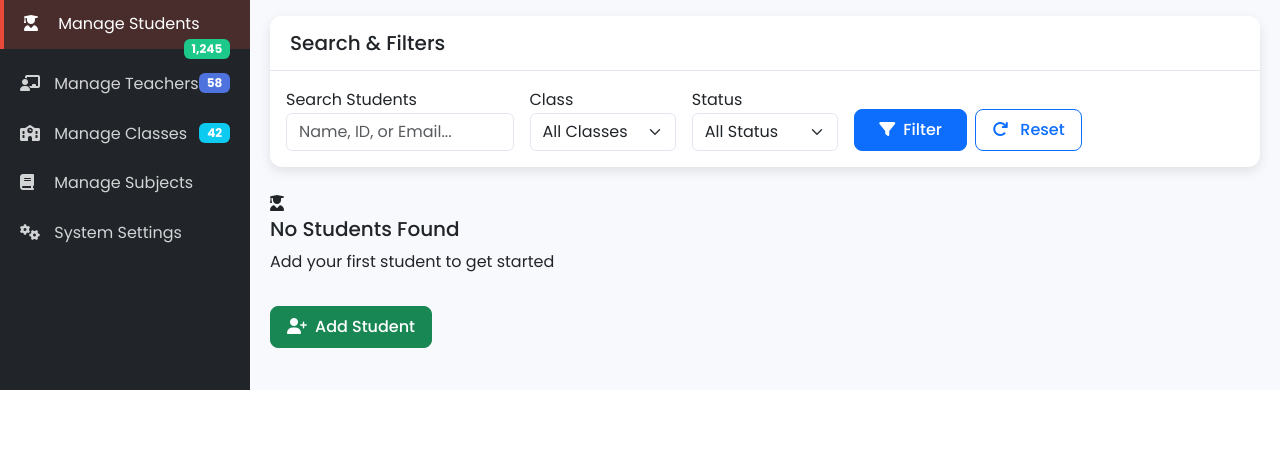
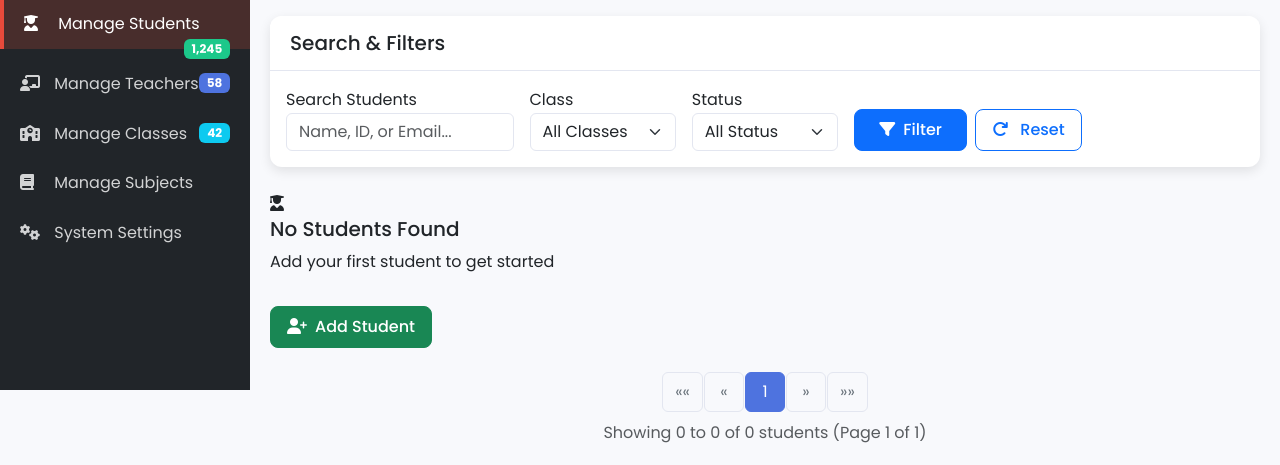
Before and after one commit to Mubarak149/alarabee_international_school_SMS, a Django app: page /school/admin/students/ in a window 1280 px wide. Shown: the part 410-875 px from the top of the page. Before the commit the page ends 800 px from the top, so only its background shows below. Run offline with Django 5.2, Linux system fonts and the light colour scheme; data that the repository does not hold is empty.

Commit message:
adding pagination

```diff
--- a/school_admin/views.py
+++ b/school_admin/views.py
@@ -1,5 +1,6 @@
 from django.shortcuts import render, redirect, get_object_or_404
 from django.contrib import messages
+from django.core.paginator import Paginator, EmptyPage, PageNotAnInteger
 from accounts.forms import StudentUserForm
 from students.forms import StudentProfileForm, StudentClassForm
 from students.models import StudentProfile, StudentClass
@@ -8,6 +9,7 @@ from academics.forms import SchoolClassForm, AcademicYearForm
 from academics.models import AcademicYear, SchoolClass, Subject
 from django.db import transaction
 from datetime import datetime
+
 # Create your views here.
 def admin_panel(request):
     return render(request, "school_admin/admin_dashboard.html")
@@ -18,8 +20,28 @@ def admin_profile(request):
 
 # views.py
 def manage_students(request):
-    # Get all students with related data
-    students = StudentProfile.objects.select_related('user').prefetch_related('class_records').all()
+    # Get all students with related data, ordered from newest to oldest
+    students_list = StudentProfile.objects.select_related('user').prefetch_related('class_records').all().order_by('-id')  # '-' means descending
+
+    # Get items per page from request or use default
+    per_page = request.GET.get('per_page', 12)
+    try:
+        per_page = int(per_page)
+        if per_page not in [12, 24, 36, 48, 100]:
+            per_page = 12
+    except ValueError:
+        per_page = 12
+
+    # Pagination setup
+    page = request.GET.get('page', 1)
+    paginator = Paginator(students_list, 12)  # Show 12 students per page
+
+    try:
+        students = paginator.page(page)
+    except PageNotAnInteger:
+        students = paginator.page(1)
+    except EmptyPage:
+        students = paginator.page(paginator.num_pages)
 
     if request.method == "POST":
         print("POST request received", request.POST)
@@ -132,7 +154,7 @@ def manage_students(request):
                     print("Form errors found", user_form.errors, profile_form.errors, class_form.errors)
                     # Pass form errors to template context
                     context = {
-                        'students': StudentProfile.objects.all(),
+                        'students': students,
                         'user_form': user_form,
                         'profile_form': profile_form,
                         'class_form': class_form,
--- a/templates/school_admin/manage_students.html
+++ b/templates/school_admin/manage_students.html
@@ -138,6 +138,45 @@
         .student-grid {
             grid-template-columns: 1fr;
         }
+    }
+
+    /* Pagination Styles */
+    .pagination {
+        margin-bottom: 0;
+    }
+
+    .page-link {
+        color: var(--text-primary);
+        background-color: var(--bg-secondary);
+        border: 1px solid var(--border-color);
+        margin: 0 2px;
+        border-radius: 6px;
+        min-width: 40px;
+        text-align: center;
+    }
+
+    .page-link:hover {
+        background-color: var(--primary-color);
+        color: white;
+        border-color: var(--primary-color);
+    }
+
+    .page-item.active .page-link {
+        background-color: var(--primary-color);
+        border-color: var(--primary-color);
+        color: white;
+    }
+
+    .page-item.disabled .page-link {
+        color: var(--text-secondary);
+        background-color: var(--bg-tertiary);
+        border-color: var(--border-color);
+    }
+
+    .pagination-info {
+        font-size: 0.9rem;
+        color: var(--text-secondary);
+        margin-top: 10px;
     }
 </style>
 {% endblock %}
@@ -401,6 +440,78 @@
     </div>
     {% endfor %}
 </div>
+
+<!-- Pagination -->
+{% if students.paginator.num_pages >= 1 %}
+<nav aria-label="Page navigation" class="mt-4">
+    <ul class="pagination justify-content-center">
+        {% if students.has_previous %}
+            <li class="page-item">
+                <a class="page-link" href="?page=1" aria-label="First">
+                    <span aria-hidden="true">&laquo;&laquo;</span>
+                </a>
+            </li>
+            <li class="page-item">
+                <a class="page-link" href="?page={{ students.previous_page_number }}" aria-label="Previous">
+                    <span aria-hidden="true">&laquo;</span>
+                </a>
+            </li>
+        {% else %}
+            <li class="page-item disabled">
+                <a class="page-link" href="#" aria-label="First">
+                    <span aria-hidden="true">&laquo;&laquo;</span>
+                </a>
+            </li>
+            <li class="page-item disabled">
+                <a class="page-link" href="#" aria-label="Previous">
+                    <span aria-hidden="true">&laquo;</span>
+                </a>
+            </li>
+        {% endif %}
+
+        {% for num in students.paginator.page_range %}
+            {% if students.number == num %}
+                <li class="page-item active">
+                    <a class="page-link" href="?page={{ num }}">{{ num }}</a>
+                </li>
+            {% elif num > students.number|add:'-3' and num < students.number|add:'3' %}
+                <li class="page-item">
+                    <a class="page-link" href="?page={{ num }}">{{ num }}</a>
+                </li>
+            {% endif %}
+        {% endfor %}
+
+        {% if students.has_next %}
+            <li class="page-item">
+                <a class="page-link" href="?page={{ students.next_page_number }}" aria-label="Next">
+                    <span aria-hidden="true">&raquo;</span>
+                </a>
+            </li>
+            <li class="page-item">
+                <a class="page-link" href="?page={{ students.paginator.num_pages }}" aria-label="Last">
+                    <span aria-hidden="true">&raquo;&raquo;</span>
+                </a>
+            </li>
+        {% else %}
+            <li class="page-item disabled">
+                <a class="page-link" href="#" aria-label="Next">
+                    <span aria-hidden="true">&raquo;</span>
+                </a>
+            </li>
+            <li class="page-item disabled">
+                <a class="page-link" href="#" aria-label="Last">
+                    <span aria-hidden="true">&raquo;&raquo;</span>
+                </a>
+            </li>
+        {% endif %}
+    </ul>
+
+    <div class="text-center text-muted mt-2">
+        Showing {{ students.start_index }} to {{ students.end_index }} of {{ students.paginator.count }} students
+        (Page {{ students.number }} of {{ students.paginator.num_pages }})
+    </div>
+</nav>
+{% endif %}
 
 <!-- Add Student Modal -->
 <div class="modal fade" id="addStudentModal" tabindex="-1">
```
